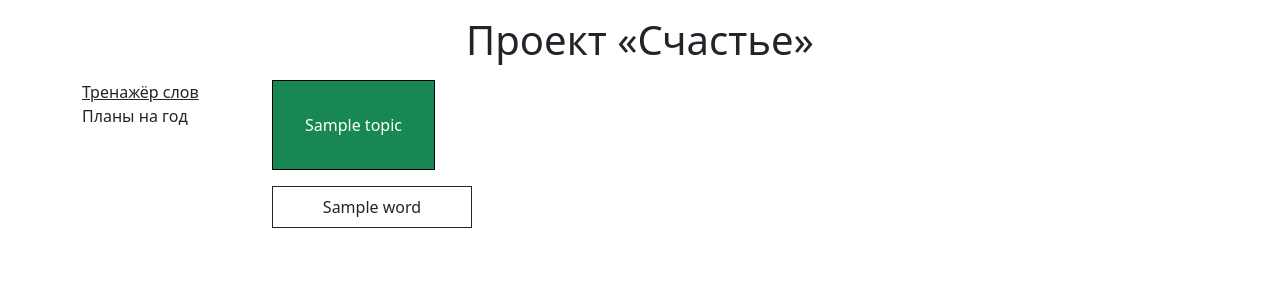
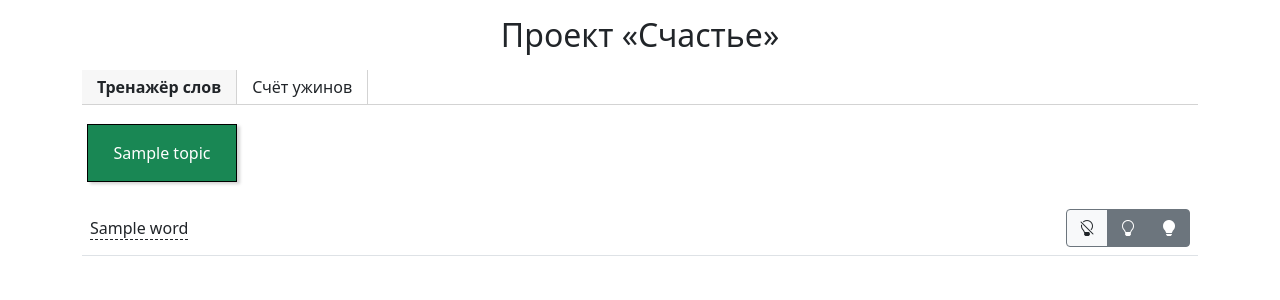
Before and after one commit to longedok/happiness, a Django app: template server/apps/main/templates/main/index.html in a window 1280 px wide. Shown: the top 300 px of the page. Run offline with Django 3.2, Linux system fonts and the light colour scheme; the template is opened without the code that fills it: most values are stand-ins (such as "Sample title", 1, 10 or a date in 2020); some libraries are stand-ins or nearby versions.

Commit message:
Word trainer fixes

```diff
--- a/server/apps/main/static/main/css/index.css
+++ b/server/apps/main/static/main/css/index.css
@@ -1,24 +1,18 @@
-[v-cloak] {
-  display: none;
-}
+/*
+ * Sections
+ */
 
-img {
-  max-width: 100%;
-  height: auto;
+.title {
+  text-align: center;
 }
 
 .header {
-  margin: 1rem 0;
+  border-bottom: 1px solid black;
 }
 
-.title {
-  margin: 0;
-  text-align: center;
-}
-
-.body {
-  align-self: flex-start;
-}
+/*
+ * List Container
+ */
 
 .list-container {
   list-style-type: none;
@@ -26,19 +20,53 @@ img {
   margin: 0;
 }
 
+/*
+ * Topics List
+ */
+
 .topics-list {
   display: flex;
   flex-direction: row;
   justify-content: flex-start;
   gap: 0 20px;
+  overflow-x: scroll;
+  overflow-y: hidden;
+  padding: 15px 5px;
 }
 
 .topics-list__item {
-  padding: 2em;
+  display: flex;
+  justify-content: center;
+  align-items: center;
+  padding: 1em;
   border: 1px solid black;
   cursor: pointer;
   text-align: center;
   min-width: 150px;
+  box-shadow: 3px 2px 3px lightgrey;
+}
+
+.topics-list::-webkit-scrollbar {
+  display: none;
+}
+
+/*
+ * Words table
+ */
+
+.words-table .words-table__controls {
+  text-align: right;
+}
+
+.words-hint {
+  border-bottom: 1px dashed rgba(var(--bs-dark-rgb),var(--bs-text-opacity));
+  cursor: pointer;
+}
+
+/* Hide scrollbar for IE, Edge and Firefox */
+.topics-list {
+  -ms-overflow-style: none;  /* IE and Edge */
+  scrollbar-width: none;  /* Firefox */
 }
 
 .topics-list__item_active {
@@ -46,61 +74,37 @@ img {
   --bs-bg-opacity: 1;
 }
 
-.words-list {
+/*
+ * Main Menu
+ */
+
+.main-menu {
   display: flex;
   flex-direction: row;
-  flex-wrap: wrap;
   justify-content: flex-start;
-  align-items: baseline;
-  gap: 5px;
+  border-bottom: 1px solid lightgray;
 }
 
-.words-list__item {
-  min-width: 200px;
-  text-align: center;
-  perspective: 1000px;
+.main-menu__item {
+  cursor: pointer;
+  padding: 5px 15px;
+  border-right: 1px solid lightgray;
 }
 
-.words-list__item__inner {
-  border: 1px solid;
-  position: relative;
-  width: 100%;
-  height: 100%;
-  text-align: center;
-  transition: transform 0.8s;
-  transform-style: preserve-3d;
+.main-menu__item:hover {
+  background-color: #f7f7f7;
 }
 
-.words-list__item__front, .words-list__item__back {
-  padding: 0.5em;
-  width: 100%;
-  -webkit-backface-visibility: hidden; /* Safari */
-  backface-visibility: hidden;
+.main-menu__item_active {
+  background-color: #f7f7f7;
+  font-weight: bold;
 }
 
-.words-list__item__back {
-  transform: rotateY(180deg);
-  position: absolute;
-  top: 0;
-  left: 0;
-  width: 100%;
-  height: 100%;
+/*
+ * Vue.js utils
+ */
+
+/* Hides uninitialized content until Vue.js loads */
+[v-cloak] {
+  display: none;
 }
-
-.words-list__item:hover .words-list__item__inner {
-  transform: rotateY(180deg);
-}
-
-.nav-menu {
-  display: flex;
-  flex-direction: column;
-  justify-content: flex-start;
-}
-
-.nav-menu__item {
-  cursor: pointer;
-}
-
-.nav-menu__item_active {
-  text-decoration: underline;
-}
--- a/server/apps/main/templates/main/index.html
+++ b/server/apps/main/templates/main/index.html
@@ -2,30 +2,35 @@
 {% load static %}
 
 {% block content %}
-  <div class="col-10">
-    <div id="words-trainer" v-cloak v-if="currentPage == 'words-trainer'">
+<div id="words-trainer" v-cloak>
   {% verbatim %}
-      <ul class="list-container topics-list">
-        <li v-for="topic in topics" class="topics-list__item" @click="selectTopic(topic, $event)"
+  <ul class="list-container topics-list mb-1">
+    <li v-for="topic in topics" class="topics-list__item"
+        @click="selectTopic(topic, $event)"
         v-bind:class="{'topics-list__item_active text-white': topic.selected}">
       {{ topic.name }}
     </li>
   </ul>
 
-      <ul class="list-container words-list mt-3">
-        <li v-for="word in selectedTopic.words" class="words-list__item" @click="toggleCard(word, $event)">
-          <div class="words-list__item__inner">
-            <div class="words-list__item__front">{{ word.word }}</div>
-            <div class="words-list__item__back">{{ word.translation }}</div>
+  <table class="table words-table">
+    <tr class="align-middle" v-for="word in selectedTopic.words">
+      <td>
+        <span class="text-dark words-hint" v-tooltip data-toggle="tooltip"
+              v-bind:title="word.translation">
+          {{ word.word }}
+        </span>
+      </td>
+      <td class="words-table__controls">
+        <div class="btn-group pull-right" role="group" aria-label="Статус слова">
+          <button type="button"
+                  class="btn btn-secondary text-dark bg-light bi-lightbulb-off"></button>
+          <button type="button" class="btn btn-secondary bi-lightbulb"></button>
+          <button type="button" class="btn btn-secondary bi-lightbulb-fill"></button>
         </div>
-        </li>
-      </ul>
+      </td>
+    </tr>
+  </table>
   {% endverbatim %}
-    </div>
-
-    <div id="plans" v-cloak v-if="currentPage == 'plans'">
-      <h3>Comming soon.</h3>
-    </div>
 </div>
 {% endblock %}
 
--- a/server/settings/components/csp.py
+++ b/server/settings/components/csp.py
@@ -11,6 +11,6 @@ Docs: https://github.com/mozilla/django-csp
 CSP_SCRIPT_SRC = ("'self'", "'unsafe-eval'", "'unsafe-inline'", "cdn.jsdelivr.net", "unpkg.com")
 CSP_SCRIPT_SRC_ELEM = ("'self'", "'unsafe-inline'", "cdn.jsdelivr.net", "unpkg.com")
 CSP_IMG_SRC = ("'self'",)
-CSP_FONT_SRC = ("'self'",)
+CSP_FONT_SRC = ("'self'", "cdn.jsdelivr.net")
 CSP_STYLE_SRC = ("'self'", "cdn.jsdelivr.net")
 CSP_DEFAULT_SRC = ("'none'",)
--- a/server/templates/base/base.html
+++ b/server/templates/base/base.html
@@ -9,8 +9,13 @@
   <meta name="description" content="A set of tools for couples.">
 
   <!-- Bootstrap CSS -->
-  <link href="https://cdn.jsdelivr.net/npm/bootstrap@5.1.3/dist/css/bootstrap.min.css" rel="stylesheet"
-        integrity="sha384-1BmE4kWBq78iYhFldvKuhfTAU6auU8tT94WrHftjDbrCEXSU1oBoqyl2QvZ6jIW3" crossorigin="anonymous">
+  <link
+    href="https://cdn.jsdelivr.net/npm/bootstrap@5.1.3/dist/css/bootstrap.min.css"
+    rel="stylesheet"
+    integrity="sha384-1BmE4kWBq78iYhFldvKuhfTAU6auU8tT94WrHftjDbrCEXSU1oBoqyl2QvZ6jIW3"
+    crossorigin="anonymous">
+  <link rel="stylesheet"
+        href="https://cdn.jsdelivr.net/npm/bootstrap-icons@1.3.0/font/bootstrap-icons.css">
 
   <!-- Site CSS -->
   <link rel="stylesheet" href="{% static 'main/css/index.css' %}">
@@ -25,31 +30,25 @@
 </head>
 <body>
 <div id="app" class="container">
-    <div class="row header">
+  <div class="row mb-1">
     <div class="col">
-        <h1 class="title">Проект &laquo;Счастье&raquo;</h1>
+      <h2 class="title mt-3 mb-3">Проект &laquo;Счастье&raquo;</h2>
+      <ul class="list-container main-menu">
+        <li class="main-menu__item main-menu__item_active">Тренажёр слов</li>
+        <li class="main-menu__item">Счёт ужинов</li>
+      </ul>
     </div>
   </div>
   <div class="row">
-      <div class="col-2">
-        <ul class="list-container nav-menu">
-          <li class="nav-menu__item" @click="changePage('words-trainer', $event)"
-              v-bind:class="{'nav-menu__item_active': currentPage === 'words-trainer'}">
-            Тренажёр слов
-          </li>
-          <li class="nav-menu__item" @click="changePage('plans', $event)"
-              v-bind:class="{'nav-menu__item_active': currentPage === 'plans'}">
-            Планы на год
-          </li>
-        </ul>
+    <div class="col">
+      {% block content %}{% endblock %}
     </div>
-
-      {% block content %}{% endblock %}
   </div>
 </div>
 
 
-  <script src="https://cdn.jsdelivr.net/npm/bootstrap@5.1.3/dist/js/bootstrap.bundle.min.js"
+<script
+  src="https://cdn.jsdelivr.net/npm/bootstrap@5.1.3/dist/js/bootstrap.bundle.min.js"
   integrity="sha384-ka7Sk0Gln4gmtz2MlQnikT1wXgYsOg+OMhuP+IlRH9sENBO0LRn5q+8nbTov4+1p"
   crossorigin="anonymous"></script>
 <script src="https://unpkg.com/vue@3/dist/vue.global.prod.js"></script>
```
Also changed, not shown: server/apps/main/static/main/js/index.js (+34 -11 lines). Lines whose indentation alone changed are shown as unchanged.
